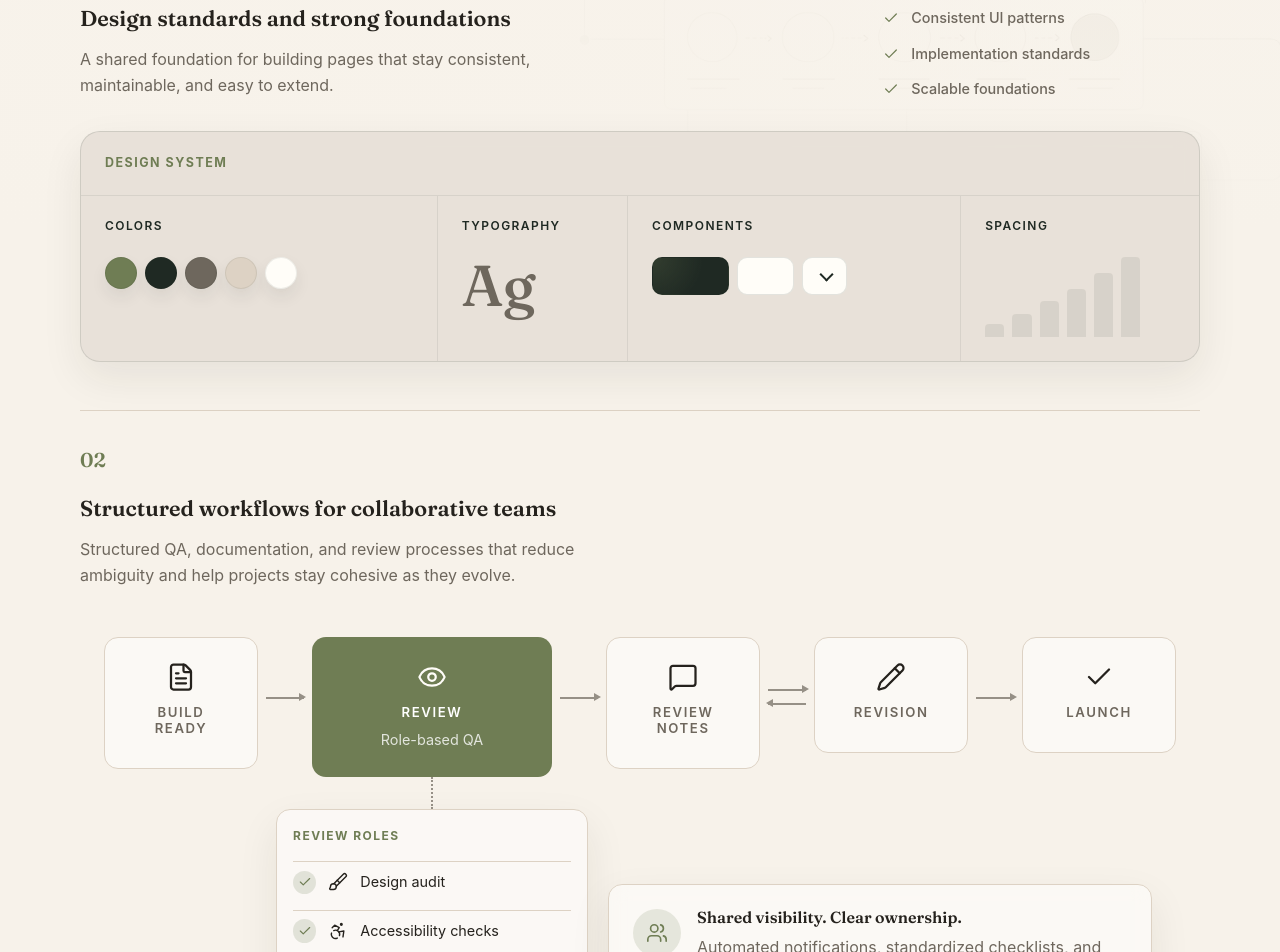
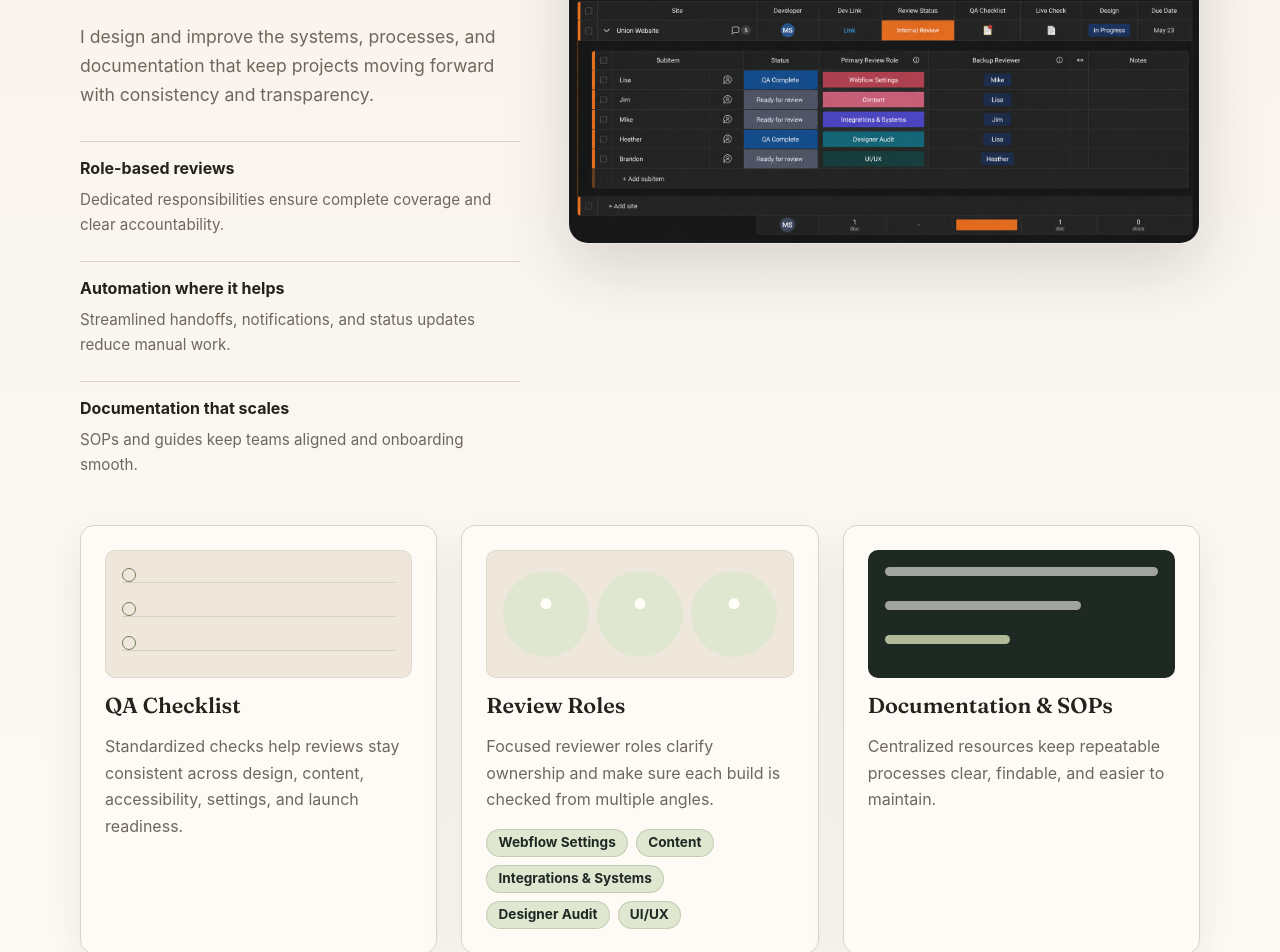
Before and after one commit to heatherwoods93/portfolio, a React (Vite) app: page / in a window 1280 px wide. Shown: the part 2620-3572 px from the top of the page. Built offline with nearby package versions, Linux system fonts and the light colour scheme.

Commit message:
initial redesign of workflow/case-studies section

```diff
--- a/src/pages/Home.jsx
+++ b/src/pages/Home.jsx
@@ -1,34 +1,28 @@
-import { Check } from 'lucide-react'
-
-import { DesignSystemCard } from '../components/DesignSystemCard'
-import ReviewWorkflowArtifact from '../components/ReviewWorkflowArtifact'
 import SystemsShowcase from '../components/SystemsShowcase'
 
-const problemSnippets = [
-  'Translate messy requests into clear content, CMS, and interaction decisions.',
-  'Balance UX clarity with maintainable implementation.',
-  'Choose practical tools, including AI-assisted workflows, when they reduce repetitive operational friction.',
+import reviewDashboardImage from '../assets/case-studies/review_dashboard.png'
+
+const workflowFeatures = [
+  {
+    title: 'Role-based reviews',
+    text: 'Dedicated responsibilities ensure complete coverage and clear accountability.',
+  },
+  {
+    title: 'Automation where it helps',
+    text: 'Streamlined handoffs, notifications, and status updates reduce manual work.',
+  },
+  {
+    title: 'Documentation that scales',
+    text: 'SOPs and guides keep teams aligned and onboarding smooth.',
+  },
 ]
 
-const problemFlow = [
-  'observe',
-  'structure',
-  'build',
-  'refine',
-]
-
-const designFoundationPoints = [
-  'Reusable components',
-  'Consistent UI patterns',
-  'Implementation standards',
-  'Scalable foundations',
-]
-
-const reviewWorkflowPoints = [
-  'Structured QA workflows',
-  'Clear review ownership',
-  'Documentation standards',
-  'Consistent launch processes',
+const reviewRoles = [
+  'Webflow Settings',
+  'Content',
+  'Integrations & Systems',
+  'Designer Audit',
+  'UI/UX',
 ]
 
 function Home() {
@@ -100,56 +94,97 @@ function Home() {
       <section className="section workflow-section" aria-labelledby="workflow-title">
         <div className="section__inner">
           <div className="workflow-section__intro">
-            <p className="section__eyebrow">How it scales</p>
+            <div className="workflow-section__content">
+              <p className="workflow-section__number" aria-hidden="true">
+                03
+              </p>
+              <p className="section__eyebrow">Structured Workflows</p>
               <h2 className="section__title" id="workflow-title">
-              Systems that support consistency as projects evolve.
+                Structured Workflows for Collaborative Teams
               </h2>
               <p className="section__description">
-            Reusable systems, implementation standards, and structured workflows that help projects stay consistent as they evolve.
+                I design and improve the systems, processes, and documentation
+                that keep projects moving forward with consistency and
+                transparency.
               </p>
+
+              <div className="workflow-section__features" aria-label="Workflow system strengths">
+                {workflowFeatures.map((feature) => (
+                  <article className="workflow-feature" key={feature.title}>
+                    <h3>{feature.title}</h3>
+                    <p>{feature.text}</p>
+                  </article>
+                ))}
+              </div>
             </div>
 
-          <div className="workflow-section__layout">
-            <article className="workflow-subsection">
-              <div className="workflow-subheader">
-                <div className="workflow-subheader__copy">
-                  <p className="workflow-subheader__number">01</p>
-                  <h3 className="text-heading">Design standards and strong foundations</h3>
-                  <p className="text-body is-muted">
-                  A shared foundation for building pages that stay consistent, maintainable, and easy to extend.
-                  </p>
+            <div className="workflow-section__media">
+              <img
+                src={reviewDashboardImage}
+                alt="Anonymized Website Reviews dashboard showing review tasks, reviewer roles, and workflow status."
+              />
+            </div>
           </div>
 
-                <ul className="workflow-subsection__annotation" aria-label="Design standards principles">
-                  {designFoundationPoints.map((point) => (
-                    <li className="workflow-subsection__annotation-item text-small" key={point}>
-                      <Check aria-hidden="true" size={14} strokeWidth={1.8} />
-                      {point}
+          <div className="workflow-proof-grid" aria-label="Workflow support systems">
+            <article className="workflow-proof-card">
+              <div className="workflow-proof-card__visual workflow-proof-card__visual--checklist" aria-hidden="true">
+                <span />
+                <span />
+                <span />
+              </div>
+              <h3>QA Checklist</h3>
+              <p>
+                Standardized checks help reviews stay consistent across design,
+                content, accessibility, settings, and launch readiness.
+              </p>
+            </article>
+
+            <article className="workflow-proof-card">
+              <div className="workflow-proof-card__visual workflow-proof-card__visual--roles" aria-hidden="true">
+                <span />
+                <span />
+                <span />
+              </div>
+              <h3>Review Roles</h3>
+              <p>
+                Focused reviewer roles clarify ownership and make sure each
+                build is checked from multiple angles.
+              </p>
+              <ul className="tag-list" aria-label="Review role examples">
+                {reviewRoles.map((role) => (
+                  <li className="tag" key={role}>
+                    {role}
                   </li>
                 ))}
               </ul>
+            </article>
+
+            <article className="workflow-proof-card">
+              <div className="workflow-proof-card__visual workflow-proof-card__visual--docs" aria-hidden="true">
+                <span />
+                <span />
+                <span />
+              </div>
+              <h3>Documentation &amp; SOPs</h3>
+              <p>
+                Centralized resources keep repeatable processes clear,
+                findable, and easier to maintain.
+              </p>
+            </article>
           </div>
 
-              <div className="workflow-subsection__visual">
-                <DesignSystemCard />
-              </div>
-            </article>
-
-            <article className="workflow-subsection">
-              <div className="workflow-subheader">
-                <div className="workflow-subheader__copy">
-                  <p className="workflow-subheader__number">02</p>
-                  <h3 className="text-heading">Structured workflows for collaborative teams</h3>
-                  <p className="text-body is-muted">
-                    Structured QA, documentation, and review processes that reduce ambiguity and help projects stay cohesive as they evolve.
+          <div className="workflow-cta">
+            <div>
+              <h3>Systems. Standards. Workflows.</h3>
+              <p>
+                Everything connected to create better websites — and a better
+                way to build them.
               </p>
             </div>
-              </div>
-
-              <div className="workflow-subsection__visual">
-                <ReviewWorkflowArtifact />
-              </div>
-            </article>
+            <a className="button button--light" href="#work">
+              See Selected Work
+            </a>
           </div>
         </div>
       </section>
--- a/src/styles/home.css
+++ b/src/styles/home.css
@@ -191,169 +191,187 @@
   max-width: 100vw;
 }
 
-/* ANCHOR How I Work */
+/* ANCHOR Workflow Systems Section */
 .workflow-section {
-  --workflow-bg-shift: 0rem;
-  position: relative;
-  overflow: hidden;
   background:
-    linear-gradient(180deg, rgb(247 242 234 / 0.9), rgb(255 253 248 / 0.96)),
+    linear-gradient(180deg, rgb(247 242 234 / 0.96), rgb(255 253 248 / 0.86)),
     var(--color-background);
-}
-
-.workflow-section::before,
-.workflow-section::after {
-  content: "";
-  position: absolute;
-  pointer-events: none;
-}
-
-.workflow-section::before {
-  top: -20px;
-  right: 0;
-  width: 90vw;
-  aspect-ratio: 1.35;
-  background-image: url("/assets/workflow-bg_v3.png");
-  background-position: center calc(50% + var(--workflow-bg-shift));
-  background-size: cover;
-  background-repeat: no-repeat;
-  opacity: 0.2;
-  will-change: background-position;
-}
-
-.workflow-section::after {
-  inset: 0;
-  background:
-  linear-gradient(0deg, var(--color-background) 65%, rgba(247, 242, 234, 0) 90%), linear-gradient(
-136deg, var(--color-background), transparent);
-}
-
-.workflow-section .section__inner {
-  position: relative;
-  z-index: 1;
 }
 
 .workflow-section__intro {
   display: grid;
-  gap: var(--space-sm);
-  max-width: 52rem;
-  margin-bottom: var(--space-xl);
+  grid-template-columns: minmax(0, 0.82fr) minmax(26rem, 1.18fr);
+  gap: var(--space-2xl);
+  align-items: center;
 }
 
-.workflow-section__layout {
+.workflow-section__content {
   display: grid;
+  gap: var(--space-md);
+  max-width: 35rem;
 }
 
-.workflow-section__layout > .workflow-subsection {
-  display: grid;
-  gap: var(--space-xl);
-  border-top: 1px solid var(--color-border);
-  padding-block: var(--space-2xl);
-}
-
-.workflow-subheader {
-  display: grid;
-  grid-template-columns: minmax(0, 1fr) minmax(14rem, 0.45fr);
-  gap: var(--space-2xl);
-  align-items: end;
-  margin-top: -8px;
-}
-
-.workflow-subheader__copy {
-  display: grid;
-  gap: var(--space-md);
-  max-width: 32rem;
-}
-.workflow-subheader__heading {
-  display: grid;
-  gap: var(--space-sm);
-}
-
-.workflow-subheader__number {
+.workflow-section__number {
   margin: 0 0 var(--space-sm);
   color: var(--color-accent);
   font-family: var(--font-heading);
-  font-size: 1.25rem;
+  font-size: clamp(2.2rem, 5vw, 4rem);
   font-weight: 600;
   line-height: 0.9;
 }
 
-.workflow-subsection__annotation {
+.workflow-section__features {
   display: grid;
-  gap: var(--space-md);
-  margin: var(--space-xs) 0 0;
-  padding: var(--space-md) var(--space-md) 0;
-  color: var(--color-text);
-  list-style: none;
+  gap: var(--space-lg);
+  margin-top: var(--space-md);
 }
 
-.workflow-subsection__annotation-item {
+.workflow-feature {
   display: grid;
-  grid-template-columns: 1rem minmax(0, 1fr);
-  gap: var(--space-sm);
-  align-items: start;
-  font-weight: 500;
-  line-height: 1.35;
+  gap: var(--space-xs);
+  border-top: 1px solid var(--color-border);
+  padding-top: var(--space-md);
+}
+
+.workflow-feature h3 {
+  margin: 0;
+  font-family: var(--font-body);
+  font-size: 1rem;
+  font-weight: 750;
+  line-height: 1.3;
+}
+
+.workflow-feature p {
+  margin: 0;
+  color: var(--color-text-muted);
+  font-size: 0.95rem;
+}
+
+.workflow-section__media {
+  min-width: 0;
+}
+
+.workflow-section__media img {
+  display: block;
+  width: 100%;
+  height: auto;
+  border: 1px solid rgb(37 34 29 / 0.08);
+  border-radius: var(--radius-xl);
+  background: var(--color-surface);
+  box-shadow: 0 1.5rem 4rem rgb(37 34 29 / 0.16);
+}
+
+.workflow-proof-grid {
+  display: grid;
+  grid-template-columns: repeat(3, minmax(0, 1fr));
+  gap: var(--space-lg);
+  margin-top: var(--space-2xl);
+}
+
+.workflow-proof-card {
+  display: grid;
+  align-content: start;
+  gap: var(--space-md);
+  min-height: 100%;
+  border: 1px solid var(--color-border);
+  border-radius: var(--radius-lg);
+  padding: var(--space-lg);
+  background: rgb(255 253 248 / 0.74);
+  box-shadow: var(--shadow-soft);
+}
+
+.workflow-proof-card h3 {
+  margin: 0;
+  font-size: 1.35rem;
+}
+
+.workflow-proof-card p {
+  margin: 0;
   color: var(--color-text-muted);
 }
 
-.workflow-subsection__annotation-item svg {
-  width: 1rem;
-  height: 1rem;
-  margin-top: 0.12rem;
-  color: var(--color-accent);
+.workflow-proof-card__visual {
+  display: grid;
+  gap: var(--space-xs);
+  min-height: 8rem;
+  border: 1px solid rgb(37 34 29 / 0.08);
+  border-radius: var(--radius-md);
+  padding: var(--space-md);
+  background: var(--color-surface-muted);
 }
 
-.workflow-section__closing-statement {
-  display: grid;
-  gap: var(--space-md);
-  max-width: 45rem;
+.workflow-proof-card__visual--checklist span {
+  position: relative;
+  display: block;
+  height: 1rem;
+  border-bottom: 1px solid rgb(37 34 29 / 0.12);
 }
 
-.workflow-section__visual {
-  min-width: 0;
-  width: 100%;
+.workflow-proof-card__visual--checklist span::before {
+  content: "";
+  position: absolute;
+  top: 0.05rem;
+  left: 0;
+  width: 0.9rem;
+  height: 0.9rem;
+  border: 1px solid var(--color-accent);
+  border-radius: 999px;
 }
 
-.workflow-section__closing {
-  display: grid;
-  grid-template-columns: minmax(0, 1fr) minmax(16rem, 0.62fr);
-  gap: var(--space-2xl);
-  align-items: start;
-  border-top: 1px solid var(--color-border);
-  border-bottom: 1px solid var(--color-border);
-  padding-block: var(--space-2xl);
+.workflow-proof-card__visual--roles {
+  grid-template-columns: repeat(3, minmax(0, 1fr));
+  align-items: center;
 }
 
-.workflow-section__snippet-list {
-  display: grid;
-  gap: var(--space-sm);
+.workflow-proof-card__visual--roles span {
+  aspect-ratio: 1;
+  border-radius: 999px;
+  background:
+    radial-gradient(circle at 50% 38%, var(--color-surface) 0.32rem, transparent 0.36rem),
+    var(--color-accent-soft);
 }
 
-.workflow-section__mini-flow {
-  display: flex;
-  flex-wrap: wrap;
-  gap: var(--space-xs);
-  margin-top: var(--space-sm);
+.workflow-proof-card__visual--docs {
+  background: var(--color-dark);
 }
 
-.workflow-section__mini-flow span {
-  border: 1px solid var(--color-border);
+.workflow-proof-card__visual--docs span {
+  height: 0.55rem;
   border-radius: 999px;
-  padding: 0.45rem 0.7rem;
-  color: var(--color-text);
-  font-size: 0.78rem;
-  font-weight: 800;
-  letter-spacing: 0.04em;
-  text-transform: uppercase;
-  background: rgb(255 253 248 / 0.72);
+  background: rgb(255 253 248 / 0.58);
 }
 
-.workflow-section__snippet {
+.workflow-proof-card__visual--docs span:nth-child(2) {
+  width: 72%;
+}
+
+.workflow-proof-card__visual--docs span:nth-child(3) {
+  width: 46%;
+  background: var(--color-accent-lightest);
+}
+
+.workflow-cta {
+  display: grid;
+  grid-template-columns: minmax(0, 1fr) auto;
+  gap: var(--space-xl);
+  align-items: center;
+  margin-top: var(--space-lg);
+  border-radius: var(--radius-xl);
+  padding: var(--space-xl);
+  color: var(--color-surface);
+  background:
+    radial-gradient(circle at 92% 18%, rgb(176 185 154 / 0.18), transparent 28%),
+    var(--color-dark);
+}
+
+.workflow-cta h3 {
+  margin: 0 0 var(--space-xs);
+  color: var(--color-surface);
+}
+
+.workflow-cta p {
   margin: 0;
-  border-left: 2px solid var(--color-accent);
-  padding: var(--space-sm) 0 var(--space-sm) var(--space-md);
-  color: var(--color-text-muted);
+  color: var(--color-dark-muted);
 }
 
 /* ANCHOR Future Sections */
@@ -394,31 +412,27 @@
     --showcase-slide-gap: var(--space-md);
   }
 
-  .workflow-section::before {
-    top: 0;
-    right: -38vw;
-    width: 130vw;
-    opacity: 0.42;
+  .workflow-section__intro,
+  .workflow-proof-grid,
+  .workflow-cta {
+    grid-template-columns: 1fr;
   }
 
-  .workflow-section__layers > .workflow-section__layer {
-    gap: var(--space-lg);
-    padding-block: var(--space-2xl);
+  .workflow-section__content {
+    max-width: none;
   }
 
-  .workflow-section__layer-header {
-    grid-template-columns: 1fr;
-    gap: var(--space-lg);
+  .workflow-section__media {
+    order: -1;
   }
 
-  .workflow-section__annotation {
-    padding-inline: 0;
-    background: transparent;
-    backdrop-filter: none;
+  .workflow-proof-card__visual {
+    min-height: 6.5rem;
   }
 
-  .workflow-section__closing {
-    grid-template-columns: 1fr;
+  .workflow-cta {
+    justify-items: start;
+    padding: var(--space-lg);
   }
 }
 
@@ -427,30 +441,12 @@
     grid-template-columns: 1fr;
   }
 
-  .workflow-section::before {
-    top: 0;
-    right: -18vw;
-    width: 100vw;
-    opacity: 0.72;
+  .workflow-section__intro,
+  .workflow-proof-grid {
+    grid-template-columns: 1fr;
   }
 
-  .workflow-section__layers > .workflow-section__layer {
-    gap: var(--space-xl);
-  }
-
-  .workflow-section__layer-header {
-    grid-template-columns: 1fr;
-    gap: var(--space-lg);
-  }
-
-  .workflow-section__closing {
-    grid-template-columns: 1fr;
+  .workflow-section__content {
+    max-width: 44rem;
   }
 }
-
-@media (prefers-reduced-motion: reduce) {
-  .workflow-section::before {
-    background-position: center;
-  }
-
-}
--- a/src/styles/ui.css
+++ b/src/styles/ui.css
@@ -222,6 +222,12 @@ p {
 
 .section__description {
   font-size: 1.1rem;
+}
+
+.section__layout-grid {
+  display: grid;
+  grid-template-columns: 1fr 1fr;
+  gap: var(--space-2xl);
 }
 
 /* ANCHOR Buttons */
```
Also changed, not shown: src/assets/case-studies/review_dashboard.png (added), src/components/CaseStudies.jsx (added). Lines whose indentation alone changed are shown as unchanged.
